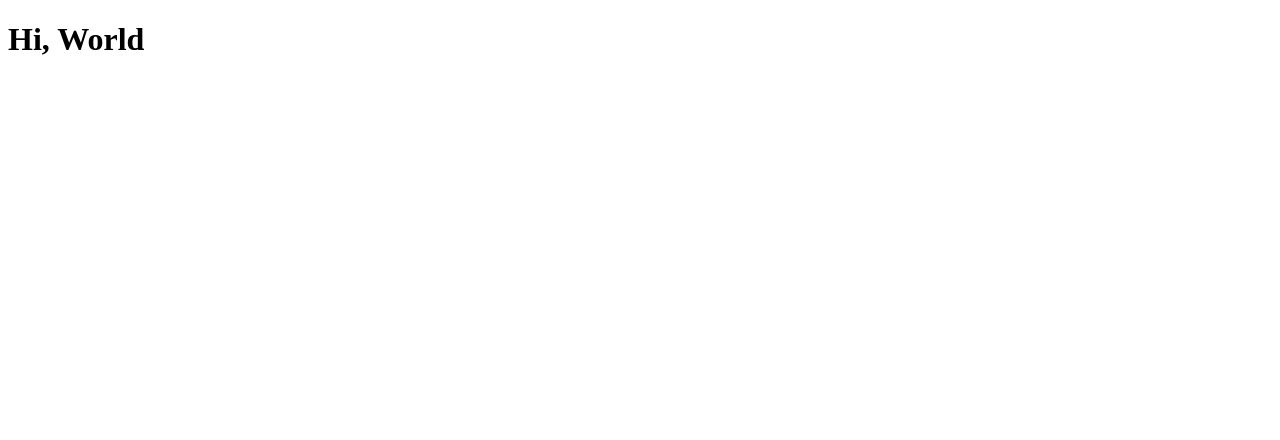
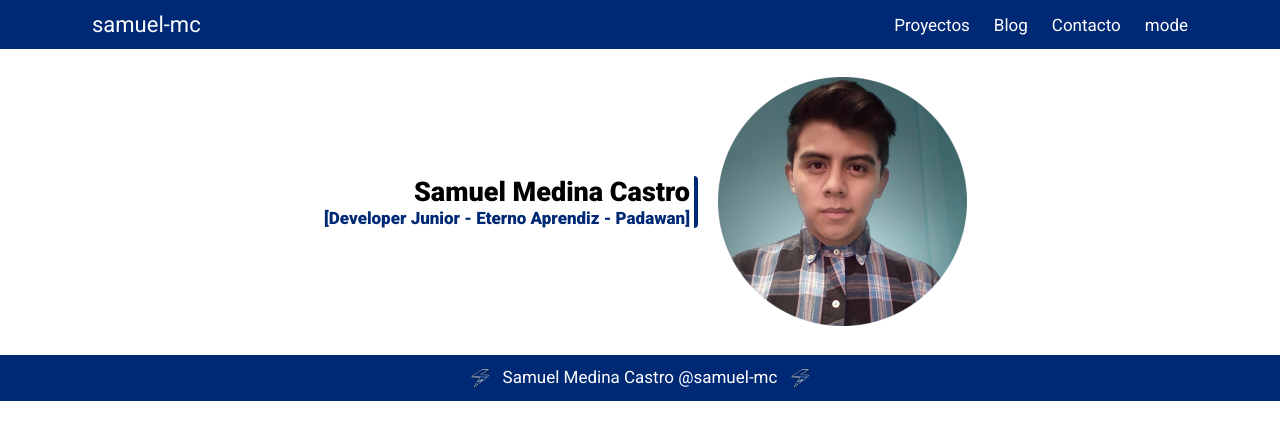
Before and after one commit to samuel-mc/website, a React app: page / in a window 1280 px wide. Shown: the top 440 px of the page. Built offline with nearby package versions, Linux system fonts and the light colour scheme.

Commit message:
[add] header and footer

```diff
--- a/public/index.html
+++ b/public/index.html
@@ -4,9 +4,12 @@
     <meta charset="UTF-8">
     <meta http-equiv="X-UA-Compatible" content="IE=edge">
     <meta name="viewport" content="width=device-width, initial-scale=1.0">
-    <title>Samuel Medina</title>
+    <title>samuel-mc</title>
+    <link rel="preconnect" href="https://fonts.googleapis.com">
+    <link rel="preconnect" href="https://fonts.gstatic.com" crossorigin>
+    <link href="https://fonts.googleapis.com/css2?family=Roboto:wght@400;900&display=swap" rel="stylesheet">
 </head>
 <body>
-    <div id="root"></div>
+    <div id="app"></div>
 </body>
 </html>
--- /dev/null
+++ b/src/App.jsx
@@ -0,0 +1,18 @@
+import React from 'react';
+import './styles/App.css';
+
+import Header from './components/Header';
+import Hero from './components/Hero';
+import Footer from './components/Footer';
+
+const App = () => {
+  return (
+    <>
+      <Header />
+      <Hero />
+      <Footer />
+    </>
+  );
+};
+
+export default App;
--- a/src/Components/App.jsx
+++ /dev/null
@@ -1,11 +0,0 @@
-import React from 'react'
-
-export const App = () => {
-    return (
-        <div>
-            <h1> Hi, World</h1>
-        </div>
-    )
-}
-
-export default App;
--- /dev/null
+++ b/src/Components/Footer.jsx
@@ -0,0 +1,15 @@
+import React from 'react';
+import icon from '../assets/images/icon.png';
+import '../styles/Footer.css';
+
+const Footer = () => {
+  return (
+    <footer className="footer">
+      <img className="footer__icon" src={icon} alt="icon" />
+      <p className="footer__text">Samuel Medina Castro @samuel-mc</p>
+      <img className="footer__icon" src={icon} alt="icon" />
+    </footer>
+  );
+};
+
+export default Footer;
--- /dev/null
+++ b/src/Components/Header.jsx
@@ -0,0 +1,21 @@
+import React from 'react';
+import '../styles/Header.css';
+
+const Header = () => {
+  return (
+    <header className="header">
+      <div className="header__title">samuel-mc</div>
+
+      <div className="header__nav">
+        <ul>
+          <li className="nav__item">Proyectos</li>
+          <li className="nav__item">Blog</li>
+          <li className="nav__item">Contacto</li>
+          <li className="nav__item">mode</li>
+        </ul>
+      </div>
+    </header>
+  );
+};
+
+export default Header;
--- /dev/null
+++ b/src/Components/Hero.jsx
@@ -0,0 +1,19 @@
+import React from 'react';
+import photo from '../assets/images/photo.png';
+import '../styles/Hero.css';
+
+const Hero = () => {
+  return (
+    <section className="presentation">
+      <div className="presentation__info">
+        <h1 className="info__name">Samuel Medina Castro</h1>
+        <h2 className="info__description">
+          [Developer Junior - Eterno Aprendiz - Padawan]
+        </h2>
+      </div>
+      <img className="photo" src={photo} alt="Profile photo" />
+    </section>
+  );
+};
+
+export default Hero;
--- a/src/index.js
+++ b/src/index.js
@@ -1,5 +1,6 @@
 import React from 'react';
 import ReactDOM from 'react-dom';
-import App from './Components/App'
 
-ReactDOM.render(<App />, document.getElementById('root'))
+import App from './App';
+
+ReactDOM.render(<App />, document.getElementById('app'));
--- /dev/null
+++ b/src/styles/App.css
@@ -0,0 +1,26 @@
+*{
+    margin: 0;
+    padding: 0;
+}
+
+html {
+    font-size: 62.5%;
+}
+
+:root {
+    --primary: #002975;
+    --secondary: #0044C2;
+
+    --white: #fefefe;
+
+    --sm: 1.7rem;
+    --md: 2.2rem;
+    --lg: 2.7em;
+    --x-lg: 3.2rem;
+
+    --font-family: 'Roboto', sans-serif;
+}
+
+body {
+    font-family: var(--font-family);
+}
--- /dev/null
+++ b/src/styles/Footer.css
@@ -0,0 +1,17 @@
+.footer{
+    background-color: var(--primary);
+    display: flex;
+    flex-direction: row;
+    justify-content: center;
+    padding: 12px 0;
+}
+
+.footer__text{
+    color: var(--white);
+    font-size: var(--sm);
+    margin: 0 12px;
+}
+
+.footer__icon{
+    height: var(--md);
+}
--- /dev/null
+++ b/src/styles/Header.css
@@ -0,0 +1,66 @@
+header {
+    background-color: var(--primary);
+    display: flex;
+    color: var(--white);
+    align-items: center;
+}
+
+.header__title{
+    padding: 12px;
+    margin-left: 12px;
+}
+
+.header__nav{
+    text-align: center;
+}
+
+.nav__item{
+    /* font-size: var(--md); */
+    display: inline-block;
+    margin: 8px;
+    padding: 4px;
+}
+
+@media (min-width: 320px){
+    .header{
+        flex-direction: column;
+    }
+
+    .header__title{
+        font-size: var(--md);
+    }
+
+    .header__nav{
+        background-color: var(--secondary);
+        font-size: var(--sm);
+        width: 100vw;
+    }
+}
+
+
+@media(min-width: 768px){
+    .header{
+        flex-direction: row;
+        justify-content: space-between;
+    }
+
+    .header__title{
+        font-size: var(--md);
+    }
+
+    .header__nav{
+        background-color: var(--primary);
+        font-size: var(--sm);
+        width: auto;
+    }
+}
+
+@media(min-width: 1024px) {
+    .header__title{
+        margin-left: 80px;
+    }
+
+    .header__nav{
+        margin-right: 80px;
+    }
+}
--- /dev/null
+++ b/src/styles/Hero.css
@@ -0,0 +1,50 @@
+.info__name {
+    font-size: var(--lg);
+}
+
+.photo{
+    width: 250px;
+    margin: 4px;
+}
+
+@media(min-width: 320px){
+    .presentation{
+        text-align: center;
+    }
+
+    .presentation__info{
+        margin: 16px 0;
+    }
+
+    .info__description{
+        font-size: var(--sm);
+        color: var(--primary);
+    }
+}
+
+
+@media(min-width: 768px){
+    .presentation{
+        align-items: center;
+        display: flex;
+        flex-direction: row;
+        justify-content: center;
+        margin: 24px 0;
+        text-align: right;
+    }
+    .presentation__info{
+        border-radius: 4px;
+        border-right: 4px solid var(--primary);
+        padding-right: 4px;
+    }
+}
+
+@media(min-width: 1024px) {
+    .presentation{
+        margin: 24px 80px;
+    }
+
+    .presentation__info{
+        margin: 16px;
+    }
+}
```
Also changed, not shown: src/assets/images/icon.png (added), src/assets/images/photo.png (added).
